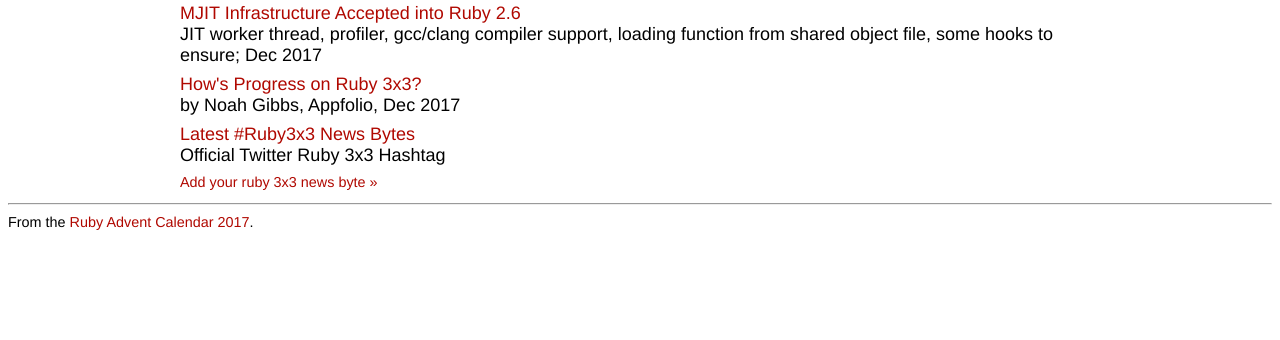
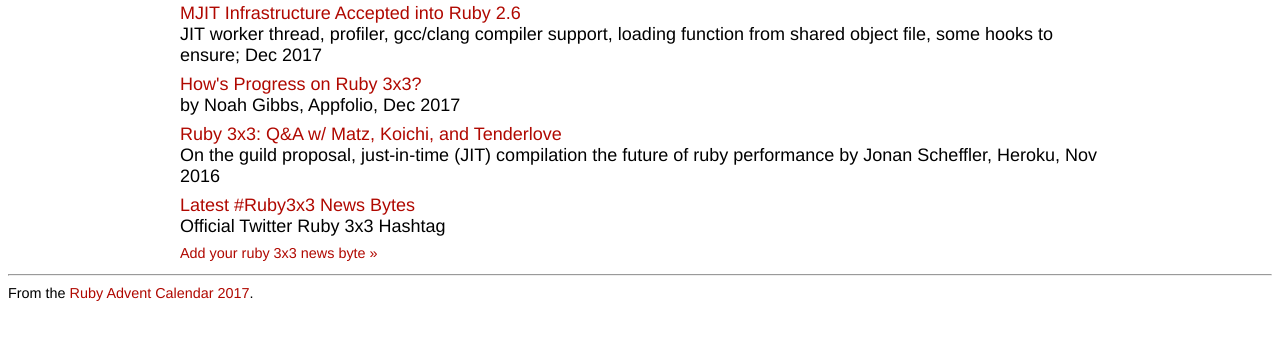
Before and after one commit to wongatron/calendar, a Jekyll site: the page built from pages/ruby3x3.md, in a window 1280 px wide, cut to the strip 324-664 px from the top of the page. Built offline with Jekyll 4.4.1, drawn with Linux system fonts in a browser that asks for light colours.

Commit message:
Update ruby3x3.yml

```diff
--- a/_data/ruby3x3.yml
+++ b/_data/ruby3x3.yml
@@ -20,6 +20,10 @@
   subtitle: "by Noah Gibbs, Appfolio, Dec 2017"
   url:       http://engineering.appfolio.com/appfolio-engineering/2017/12/4/hows-progress-on-ruby-3x3
 
+- title:    "Ruby 3x3: Q&A w/ Matz, Koichi, and Tenderlove"
+  subtitle: "On the guild proposal, just-in-time (JIT) compilation the future of ruby performance by Jonan Scheffler, Heroku, Nov 2016"
+  url:       https://blog.heroku.com/ruby-3-by-3
+
 - title:    "Latest #Ruby3x3 News Bytes"
   subtitle: "Official Twitter Ruby 3x3 Hashtag"
   url:       https://twitter.com/hashtag/Ruby3x3
```
